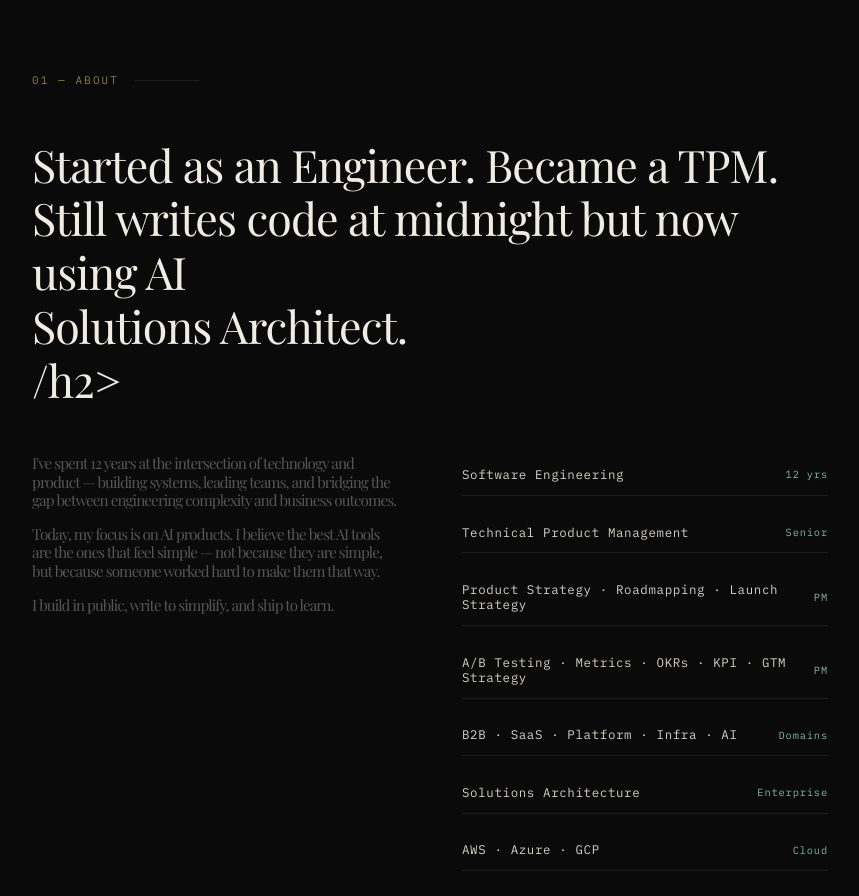
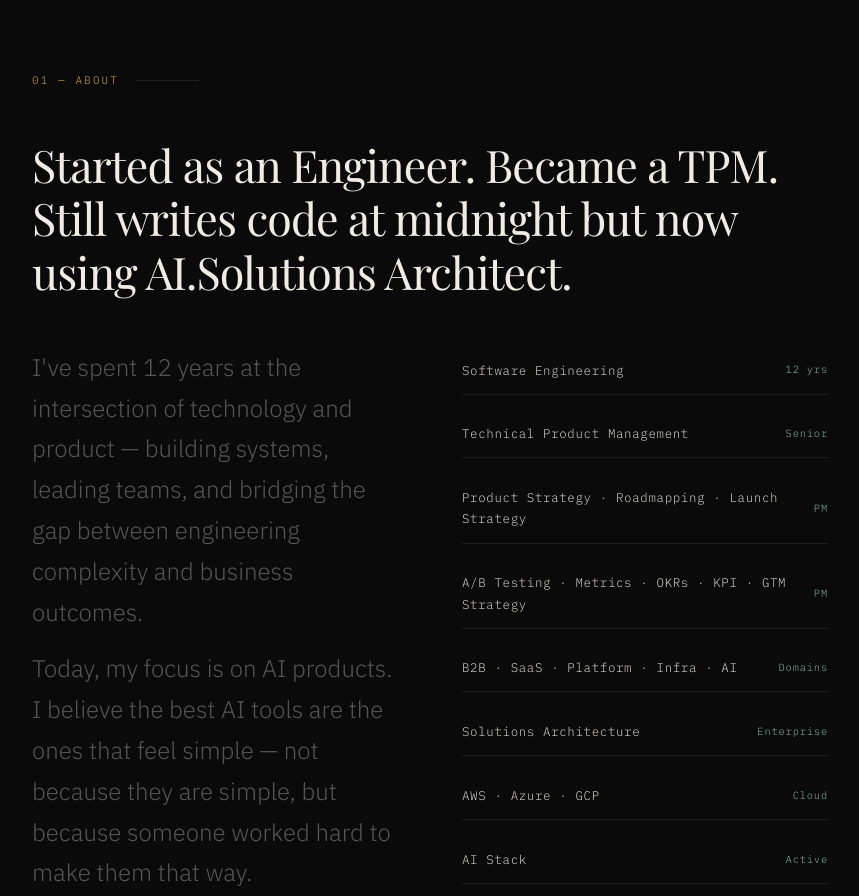
Before and after one commit to shamvii/shamvii.github.io, a plain HTML site: page index.html in a window 1280 px wide. Shown: the part 840-1736 px from the top of the page, without its empty margins (210-1069 px from the left). Drawn offline with nearby package versions, Linux system fonts and the light colour scheme; a web font is replaced by a local one.

Commit message:
Launch portfolio site cleanup

```diff
--- a/index.html
+++ b/index.html
@@ -279,7 +279,7 @@
     .about-text p {
       color: var(--muted);
       margin-bottom: 1rem;
-      font-size: 0.95rem;
+      font-size: 1.5rem;
     }
     .skills-list {
       display: flex;
@@ -561,7 +561,7 @@
   <section id="about">
     <div class="container">
       <div class="section-label">01 — About</div>
-      <h2 class="section-title reveal">Started as an Engineer. Became a TPM. Still writes code at midnight but now using AI<br>Solutions Architect.<br>/h2>
+      <h2 class="section-title reveal">Started as an Engineer. Became a TPM. Still writes code at midnight but now using AI.Solutions Architect.</h2>
       <div class="about-grid">
         <div class="about-text reveal">
           <p>I've spent 12 years at the intersection of technology and product — building systems, leading teams, and bridging the gap between engineering complexity and business outcomes.</p>
@@ -606,7 +606,7 @@
             <span class="skill-tag">Actively Building</span>
         </div>
         <div class="skill-item">
-            <span class="skill-name">Agents · Embeddings · Fine-tuning</span>
+            <span class="skill-name">Agents ·Embeddings · Fine-tuning</span>
             <span class="skill-tag">Actively Building</span>
         </div>
           <div class="skill-item">
```
